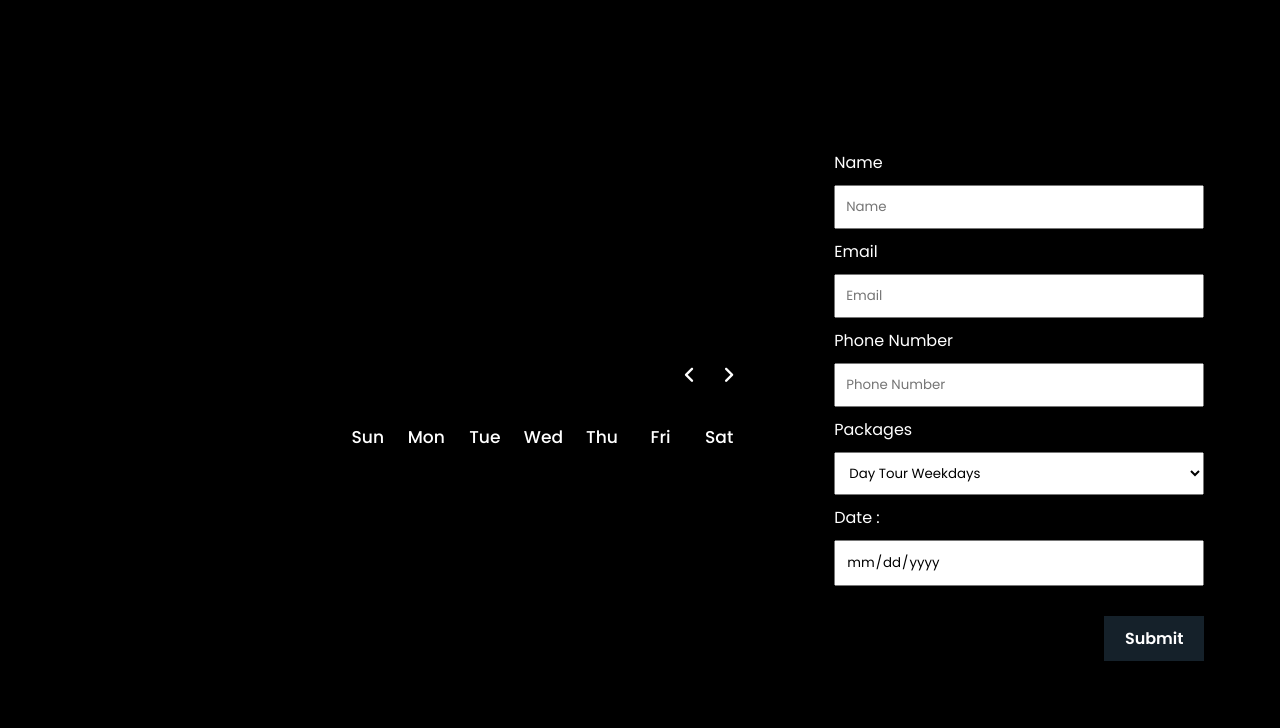
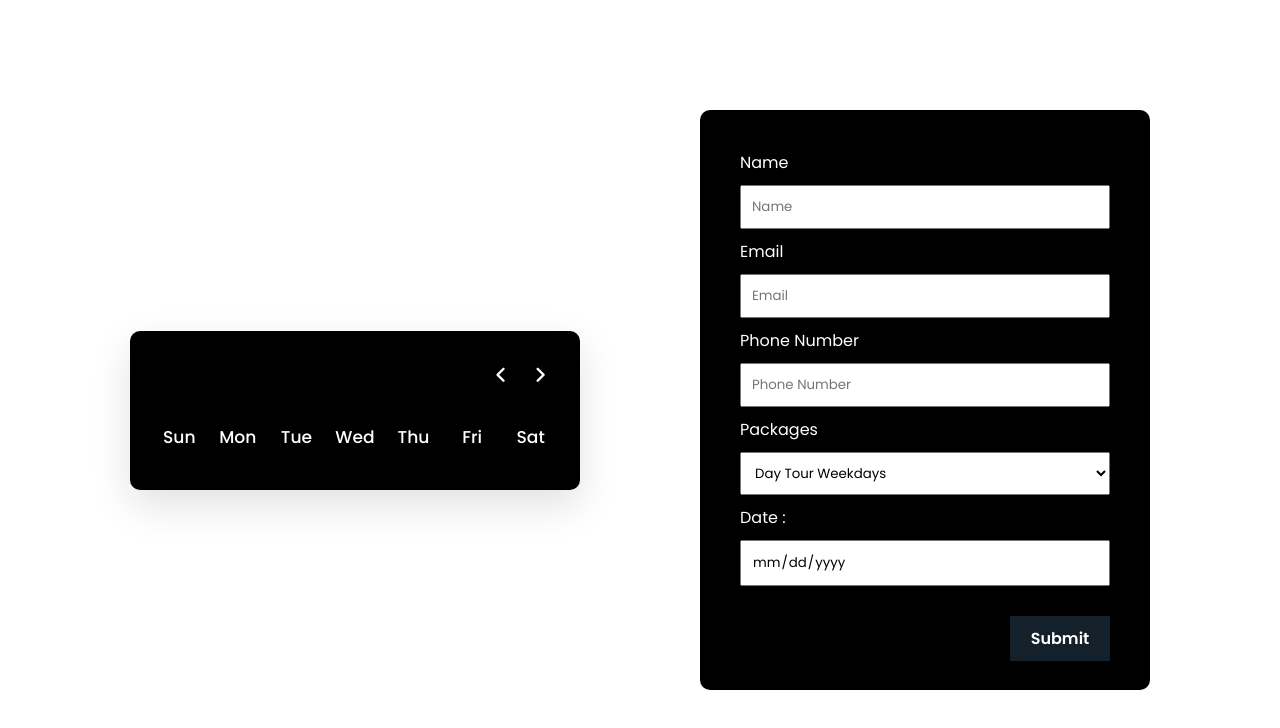
Before and after one commit to CodeAaron02/Modesto, a website: page HTML/booking.html in a window 1280 px wide. Drawn offline with nearby package versions, Linux system fonts and the light colour scheme; no server answers.

Commit message:
HTML AND CSS UPDATED

```diff
--- a/CSS/booking.css
+++ b/CSS/booking.css
@@ -11,7 +11,7 @@
   align-items: center;
   padding: 0 10px;
   min-height: 100vh;
-  background: #000;
+  background: #fff;
 }
 .wrapper {
   width: 450px;
--- a/HTML/booking.html
+++ b/HTML/booking.html
@@ -12,10 +12,6 @@
     />
   </head>
   <body>
-    <div class="touchdown">
-      <h1>Justin is always</h1>
-    </div>
-
     <div class="wrapper">
       <header>
         <p class="current-date"></p>
```
